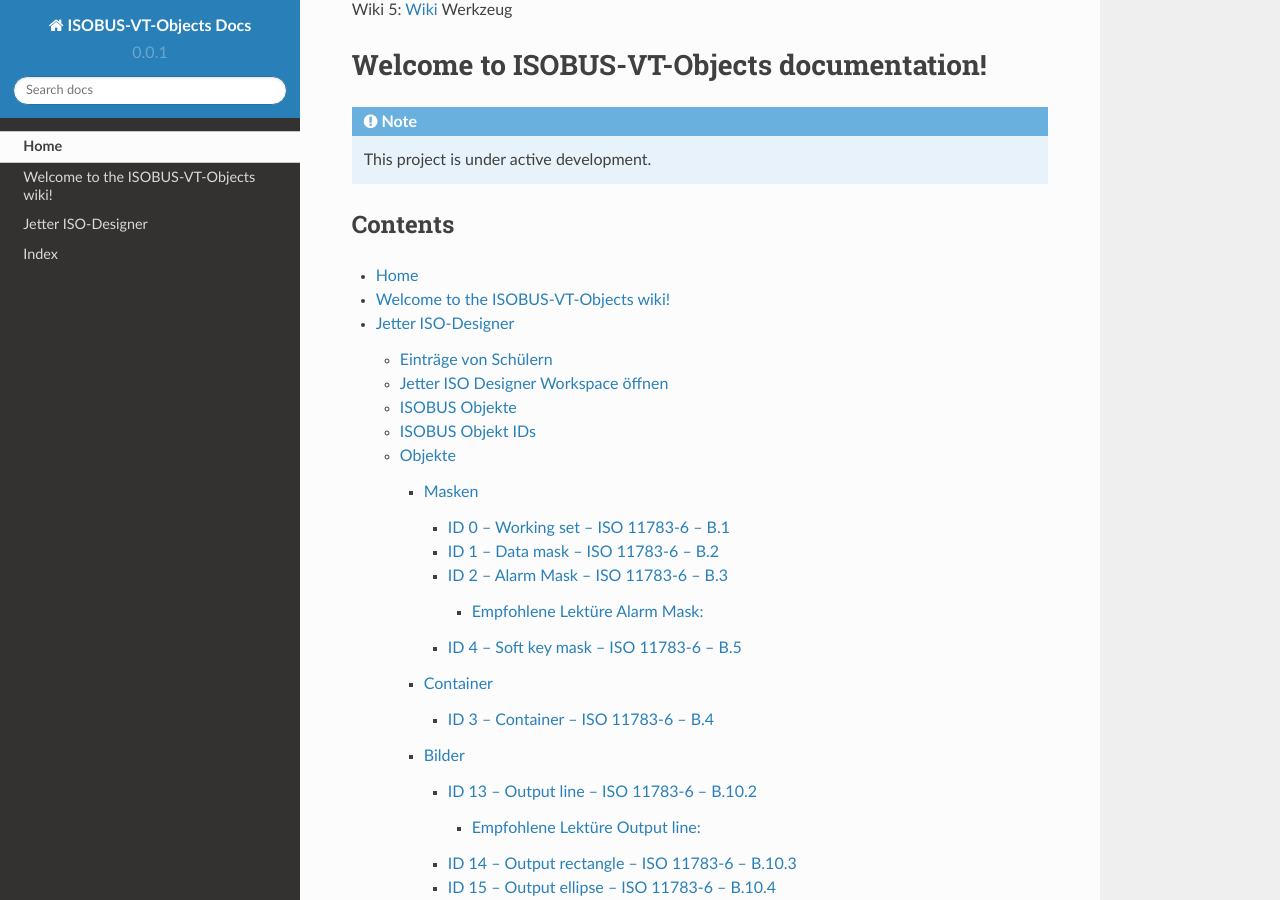
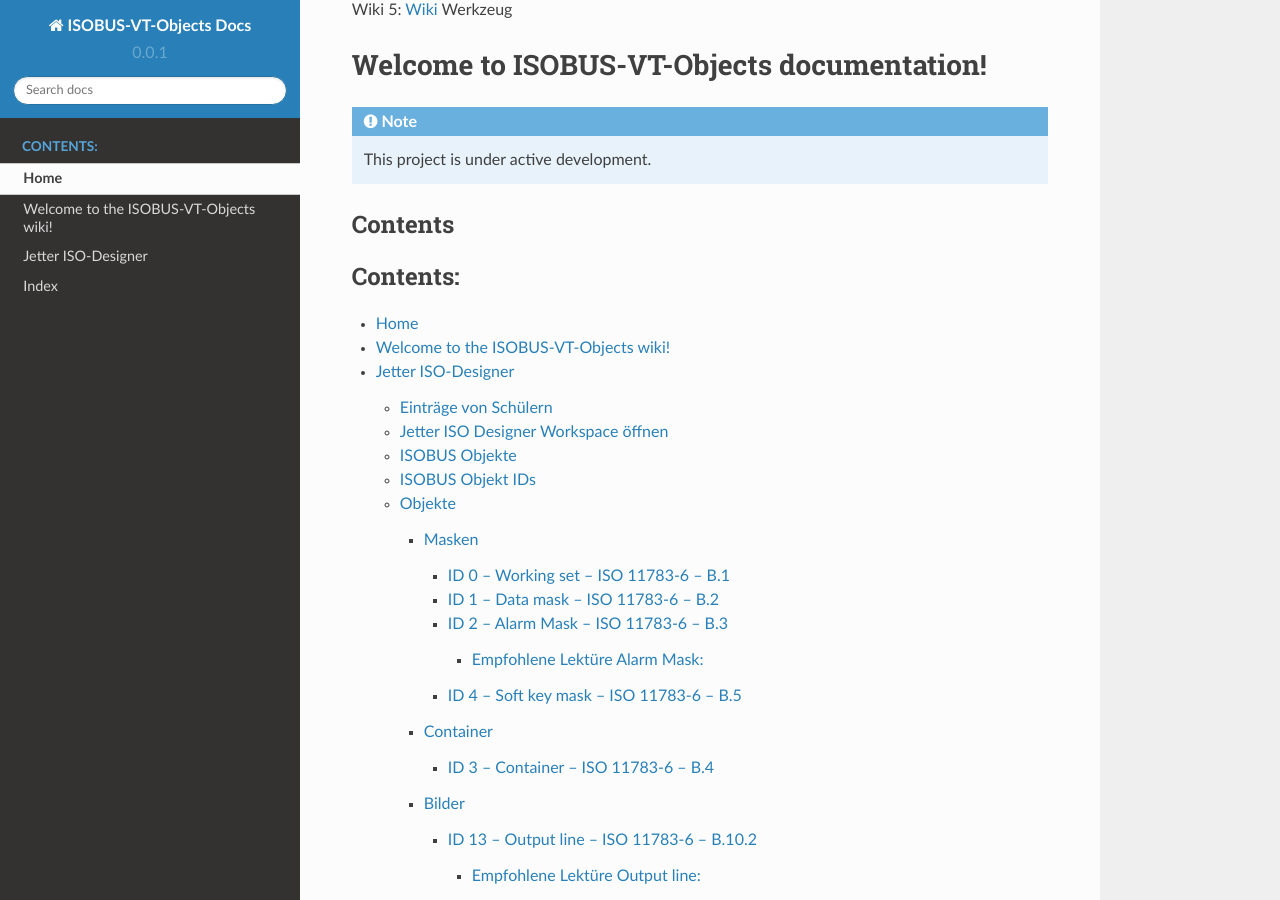
Before and after one commit to Meisterschulen-am-Ostbahnhof-Munchen/ISOBUS-VT-Objects-docs, a Sphinx documentation site: the page built from docs/index.md, in a window 1280 px wide and 900 px high, scrolled down 594 px. Built offline with Sphinx 7.4.7 and the Read the Docs theme 2.0.0, drawn with Linux system fonts in a browser that asks for light colours.

````diff
--- a/docs/index.md
+++ b/docs/index.md
@@ -22,6 +23,8 @@ This project is under active development.
 ## Contents
 
 ```{toctree}
+:caption: 'Contents:'
+:maxdepth: 7
 :numbered: true
 
 Home <self>
````
Also changed, not shown: other parts of docs/index.md (+1 -0 lines).
